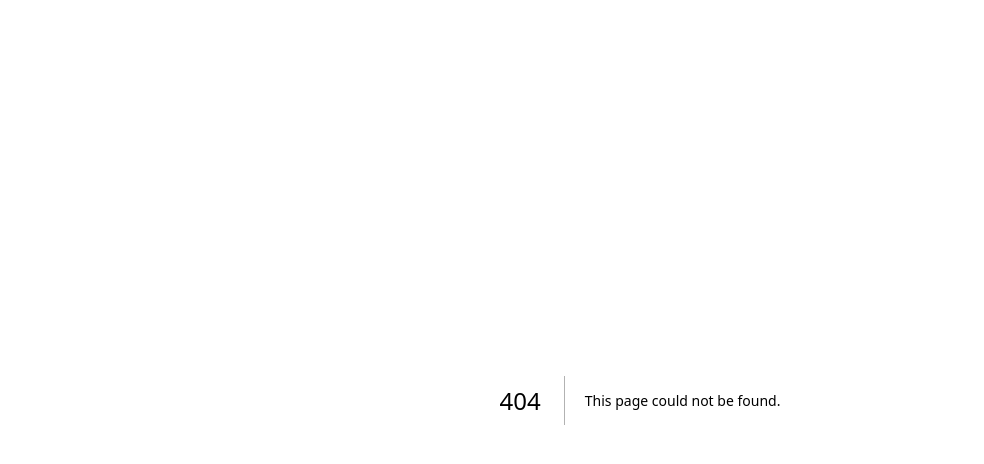
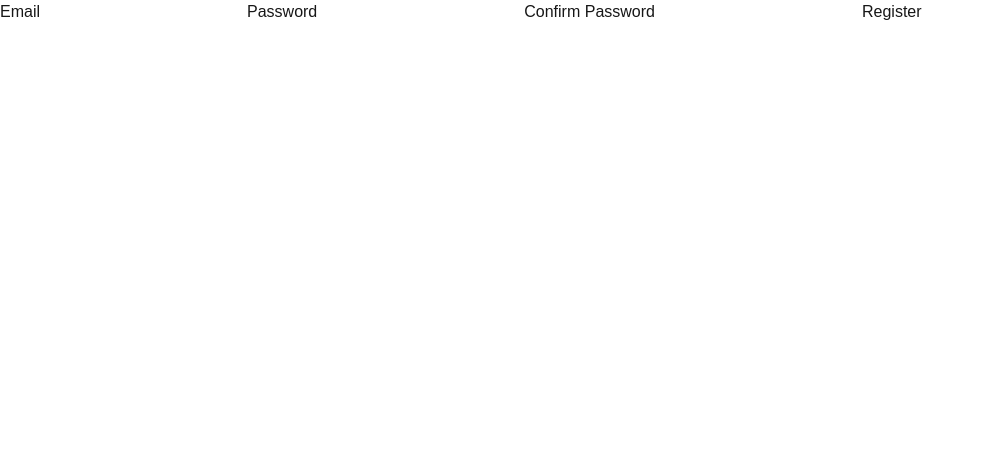
Before and after one commit to FelipeLz9/Bite-cook, a Next.js app: page /register in a window 1280 px wide. Before the commit this address had no page. Shown: the top 464 px of the page, without its empty margins (0-984 px from the left). Built offline with nearby package versions, Linux system fonts and the light colour scheme.

Commit message:
Login y registro terminados con sus rutas

```diff
--- /dev/null
+++ b/app/(auth)/login/page.tsx
@@ -0,0 +1,5 @@
+import { LoginForm } from '@/components/screens/Login';
+
+export default function LoginPage() {
+    return <LoginForm />;
+};
--- /dev/null
+++ b/app/(auth)/register/page.tsx
@@ -0,0 +1,9 @@
+import { RegisterForm } from '../../../components/screens/Register';
+
+const RegisterPage = () => {
+    return (
+        <RegisterForm />
+    );
+};
+
+export default RegisterPage;
--- a/components/molecules/Header/Header.tsx
+++ b/components/molecules/Header/Header.tsx
@@ -5,14 +5,20 @@ export const Header = () => {
 		<header className="header">
 		<nav className="nav">
 			<ul className="navlist">
-			<Link href="">Home</Link>
-			<Link href="">About us</Link>
-			<Link href="">Contact</Link>
+			<li>
+				<Link href="/">Home</Link>
+			</li>
+			<li>
+				<Link href="/about">About us</Link>
+			</li>
+			<li>
+				<Link href="/contact">Contact</Link>
+			</li>
 			</ul>
 		</nav>
 		<div className="sesion">
-			<button>Login</button>
-			<button>Register</button>
+			<Link href="/login">Login</Link>
+			<Link href="/register">Register</Link>
 		</div>
 		</header>
 	);
--- /dev/null
+++ b/components/screens/Login.tsx
@@ -0,0 +1,35 @@
+'use client'
+
+import { useState } from 'react';
+
+export const LoginForm = () => {
+  const [email, setEmail] = useState('');
+  const [password, setPassword] = useState('');
+
+  const handleSubmit = (e: React.FormEvent) => {
+    e.preventDefault();
+    console.log({ email, password });
+  };
+
+    return (
+        <form className="form" onSubmit={handleSubmit}>
+        <label htmlFor="email">Email</label>
+        <input
+            type="email"
+            id="email"
+            value={email}
+            onChange={(e) => setEmail(e.target.value)}
+            required
+        />
+        <label htmlFor="password">Password</label>
+        <input
+            type="password"
+            id="password"
+            value={password}
+            onChange={(e) => setPassword(e.target.value)}
+            required
+        />
+        <button type="submit">Login</button>
+        </form>
+    );
+};
--- /dev/null
+++ b/components/screens/Register.tsx
@@ -0,0 +1,44 @@
+'use client'
+
+import { useState } from 'react';
+
+export const RegisterForm = () => {
+    const [email, setEmail] = useState('');
+    const [password, setPassword] = useState('');
+    const [confirmPassword, setConfirmPassword] = useState('');
+
+    const handleSubmit = (e: React.FormEvent) => {
+        e.preventDefault();
+        console.log({ email, password, confirmPassword });
+    };
+
+    return (
+        <form className="form" onSubmit={handleSubmit}>
+        <label htmlFor="email">Email</label>
+        <input
+            type="email"
+            id="email"
+            value={email}
+            onChange={(e) => setEmail(e.target.value)}
+            required
+        />
+        <label htmlFor="password">Password</label>
+        <input
+            type="password"
+            id="password"
+            value={password}
+            onChange={(e) => setPassword(e.target.value)}
+            required
+        />
+        <label htmlFor="confirmPassword">Confirm Password</label>
+        <input
+            type="password"
+            id="confirmPassword"
+            value={confirmPassword}
+            onChange={(e) => setConfirmPassword(e.target.value)}
+            required
+        />
+        <button type="submit">Register</button>
+        </form>
+    );
+};
```
